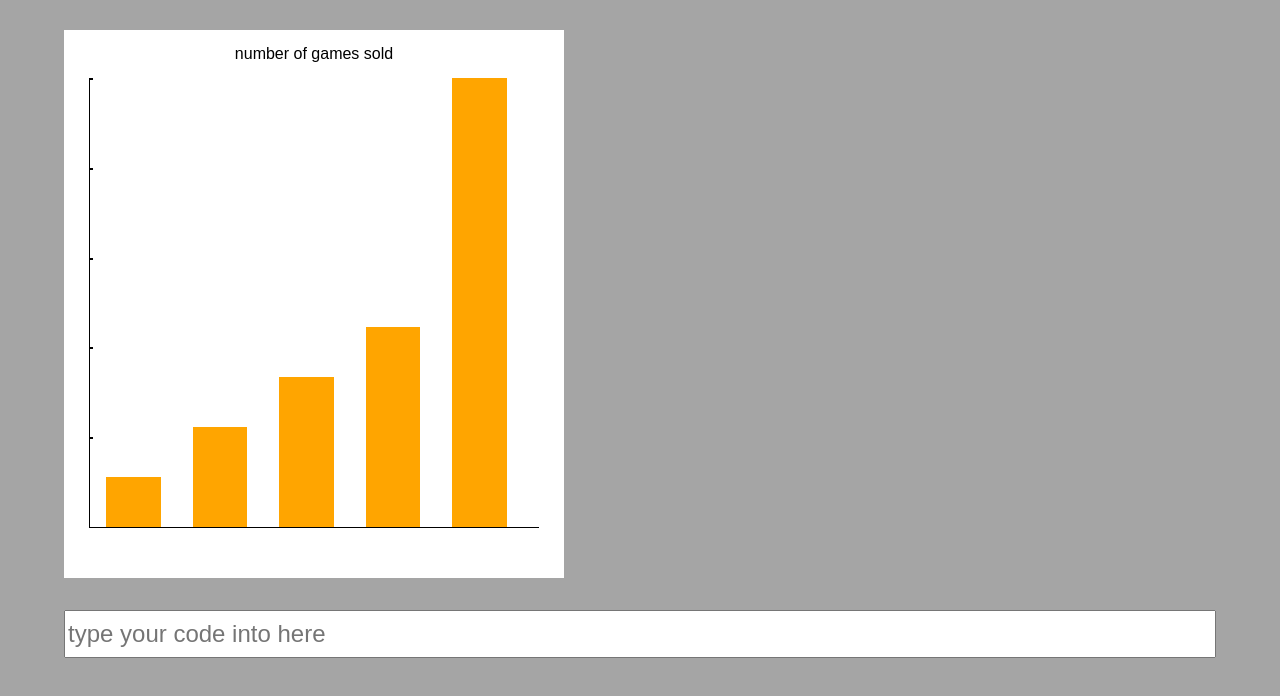
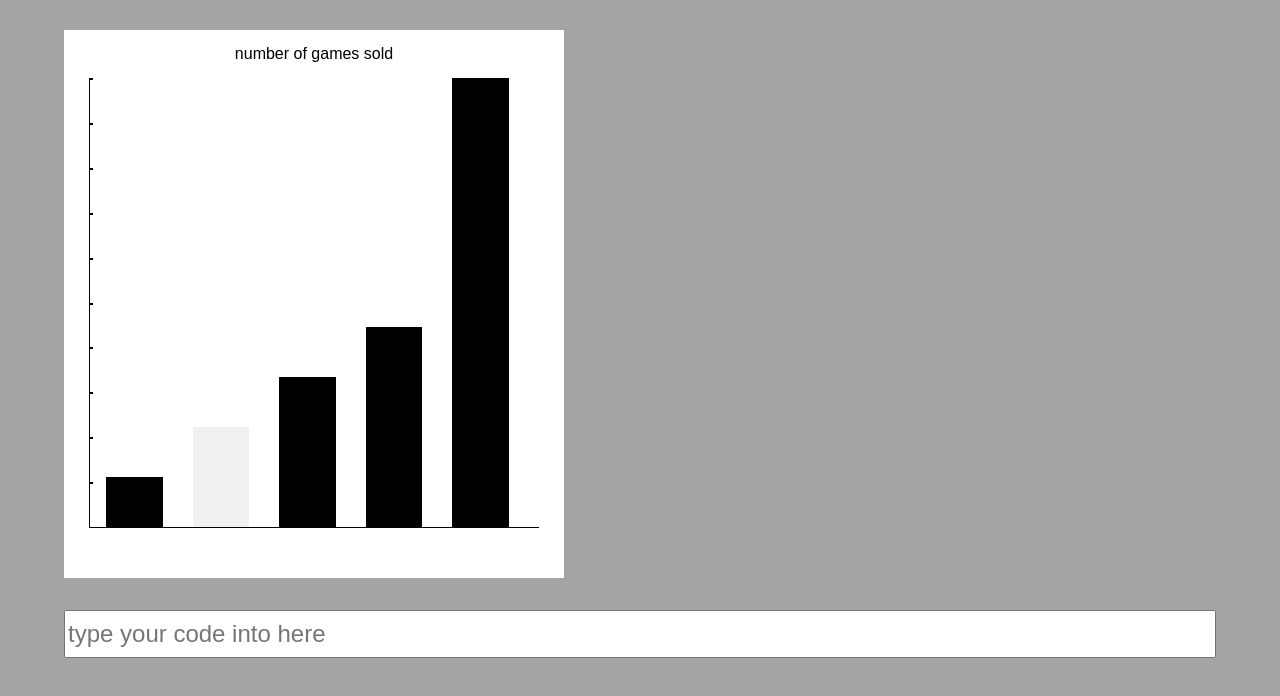
Before and after one commit to meteora277/bar-chart-project, a website: page index.html in a window 1280 px wide. Drawn offline with nearby package versions, Linux system fonts and the light colour scheme.

Commit message:
created createTick function

```diff
--- a/index.html
+++ b/index.html
@@ -20,11 +20,6 @@
 
       </div>
       <div class="tick-container">
-        <div class="tick"></div>
-        <div class="tick"></div>
-        <div class="tick"></div>
-        <div class="tick"></div>
-        <div class="tick"></div>
 
       </div>
     </div>
--- a/scripts.js
+++ b/scripts.js
@@ -6,8 +6,8 @@ let options = {
   fontSize: "16px",
   labels:["uwu"],
   labelColor: "#000000",
-  colors: ["#FFFFFF","#F0F0F0"],
-  gap: "10px",
+  colors: ["#000000","#F0F0F0"],
+  gap: "30px",
   xAxis: "game",
   yAxis: "units sold",
   yAxisTicks: 10
@@ -15,18 +15,38 @@ let options = {
 let data = [1,2,3,4,9]
 
 
-function createBars(array){
+function createBars(array, {colors, gap}){
 
-  let sortedArray = array.sort((a,b) => a - b)
+  let sortedArray = [...array].sort((a,b) => a - b)
   let largestItem = sortedArray[ sortedArray.length -1 ]
-  array.forEach((item) => {
 
-    $(".bar-container").add(`<div class='bar' style="height: ${item / largestItem * 100}%">uwu</div`).appendTo(".bar-container")
+  array.forEach((item, index) => {
+
+    $(".bar-container").add(`
+      <div class="bar" style="height: ${item / largestItem * 100}%; background:${colors[index] || "black"}">
+        uwu
+      </div`).appendTo(".bar-container")
 
   })
+  $(":root").css("--number-of-items", array.length - 1)
+  $(":root").css("--gap", gap)
+
 
 }
-createBars(data)
+
+function createTicks(num){
+
+  for (let i = 0; i < num ; i++){
+
+    $(".tick-container").add("<div class='tick'></div>").appendTo(".tick-container")
+
+
+  }
+
+}
+
+createBars(data, options)
+createTicks(10)
 
 let element = document.getElementById("root")
 
```
